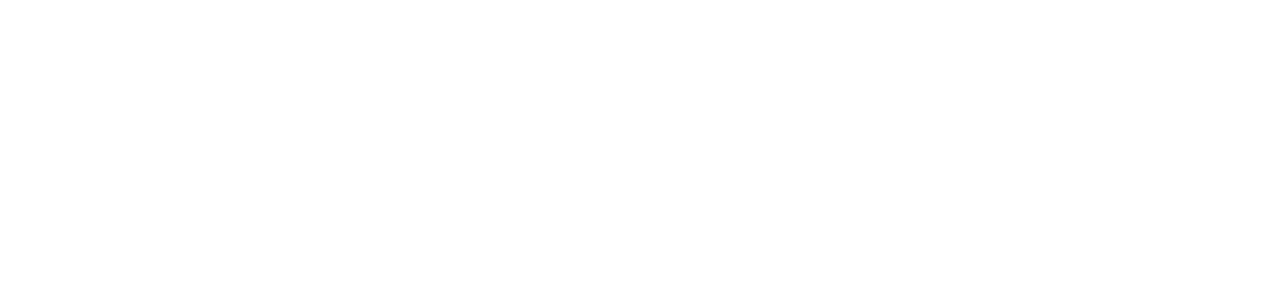
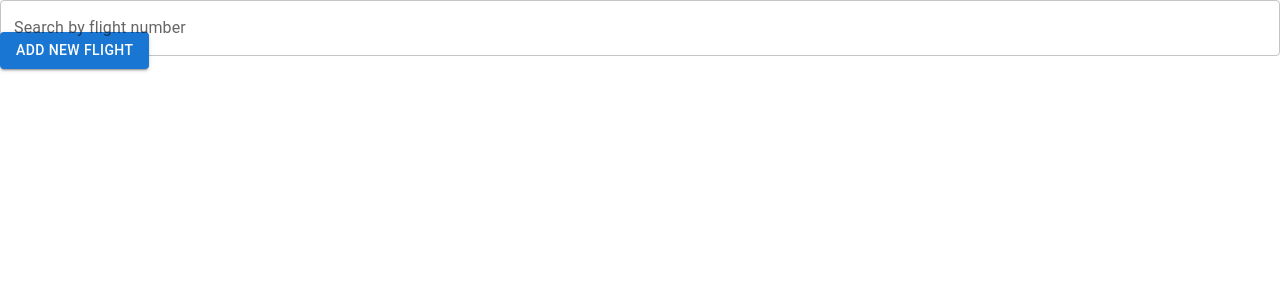
Before and after one commit to TheLastFenderBender/WEB_ENG_PROJECT, a React (Create React App) app in the folder Frontend/: page /flightmanager in a window 1280 px wide. Before the commit this address had no page. Shown: the top 300 px of the page. Built offline with nearby package versions, Linux system fonts and the light colour scheme.

Commit message:
Added Flight Tiling upon search based on flight number

```diff
--- a/Frontend/package.json
+++ b/Frontend/package.json
@@ -10,6 +10,7 @@
     "@testing-library/jest-dom": "^5.17.0",
     "@testing-library/react": "^13.4.0",
     "@testing-library/user-event": "^13.5.0",
+    "axios": "^1.6.2",
     "react": "^18.2.0",
     "react-dom": "^18.2.0",
     "react-router-dom": "^6.21.0",
--- /dev/null
+++ b/Frontend/src/AddFlightButton.js
@@ -0,0 +1,24 @@
+// Import React and React Router components
+import React from 'react';
+import { Link } from 'react-router-dom';
+
+// Import the Material-UI button component
+import { Button } from '@mui/material';
+
+// Define a function that returns a JSX element
+const AddFlightButton = () => {
+  // Return the JSX element
+  return (
+    <Button
+      variant="contained"
+      color="primary"
+      component={Link}
+      to="/add-flight"
+    >
+      Add New Flight
+    </Button>
+  );
+};
+
+// Export the component
+export default AddFlightButton;
--- a/Frontend/src/App.js
+++ b/Frontend/src/App.js
@@ -2,8 +2,9 @@
 import Register from './Register';
 import Login from './Login';
 // import SuperAdmin from './SuperAdminPage';
-import UserDashboard from './UserDashBoard';
+// import UserDashboard from './UserDashBoard';
 import AddFlight from './AddFlight';
+import FlightManagerPage from './FlightManagerPage';
 
 function App() {
   return (
@@ -12,9 +13,10 @@
         <Routes>
           <Route path='/register' element={<Register />} />
           <Route path='/login' element={<Login />} />
-          <Route path='/UserDashBoard' element={<UserDashboard />} />
+          {/* <Route path='/UserDashBoard' element={<UserDashboard />} /> */}
           {/* <Route path='/superadmin' element={<SuperAdmin />} /> */}
           <Route path='/addflight' element={<AddFlight />} />
+          <Route path='/flightmanager' element={<FlightManagerPage />} />
         </Routes>
       </Router>
     </div>
--- /dev/null
+++ b/Frontend/src/FlightCard.js
@@ -0,0 +1,36 @@
+// Import React and Material-UI components
+import React from 'react';
+import { Card, CardContent, CardActions, Typography, Button } from '@mui/material';
+
+// Define a function that takes a flight object as a prop and returns a JSX element
+const FlightCard = ({ flight }) => {
+  // Destructure the flight object to get the relevant properties
+  const { flight_number, departure, arrival, airline, status } = flight;
+
+  // Return the JSX element
+  return (
+    <Card>
+      <CardContent>
+        <Typography variant="h5" component="h2">
+          Flight {flight_number}
+        </Typography>
+        <Typography color="textSecondary">
+          {departure.airport} - {arrival.airport}
+        </Typography>
+        <Typography variant="body2" component="p">
+          {airline.name}
+        </Typography>
+        <Typography variant="body2" component="p">
+          Status: {status}
+        </Typography>
+      </CardContent>
+      <CardActions>
+        <Button size="small" color="primary">View Details</Button>
+        <Button size="small" color="secondary">Edit</Button>
+      </CardActions>
+    </Card>
+  );
+};
+
+// Export the component
+export default FlightCard;
--- /dev/null
+++ b/Frontend/src/FlightGrid.js
@@ -0,0 +1,23 @@
+// Import React and Material-UI components
+import React from 'react';
+import { Grid } from '@mui/material';
+
+// Import the FlightCard component from the previous example
+import FlightCard from './FlightCard';
+
+// Define a function that takes an array of flights as a prop and returns a JSX element
+const FlightGrid = ({ flights }) => {
+  // Return the JSX element
+  return (
+    <Grid container spacing={3}>
+      {flights.map((flight) => (
+        <Grid item xs={12} sm={6} md={4} lg={3} key={flight.flight_number}>
+          <FlightCard flight={flight} />
+        </Grid>
+      ))}
+    </Grid>
+  );
+};
+
+// Export the component
+export default FlightGrid;
--- a/Frontend/src/FlightManagerPage.js
+++ b/Frontend/src/FlightManagerPage.js
@@ -1,29 +1,31 @@
+// Import React and React Hooks
 import React, { useState } from 'react';
 
-// this page will be the landing page for the flight manager.
-// it will display all the flights in the database in a tile format.
-// each tile will have a button to view the flight details
-// and a button to edit the flight details.
-// there will also be a button to add a new flight.
-// the page will also have a search bar to search for flights by flight number.
-// the search bar will be a separate component.
-// the flight tiles will be a separate component.
-// the flight details will be a separate component.
-// the flight edit will be a separate component.
-// the flight add will be a separate component.
+// Import the SearchBar and FlightGrid components from the previous examples
+import SearchBar from './SearchBar';
+import FlightGrid from './FlightGrid';
+import AddFlightButton from './AddFlightButton';
 
+// Define a function that returns a JSX element
 const FlightManagerPage = () => {
+  // Define a state variable for the flight data
+  const [flightData, setFlightData] = useState([]);
 
-    const response = fetch('http://localhost:3000/flights');
-    const flights = response.json();
+  // Define a handler function that updates the flight data state
+  const handleSearch = (data) => {
+    // Set the flight data state to the data
+    setFlightData(data);
+  };
 
+  // Return the JSX element
+  return (
+    <div>
+      <SearchBar onSearch={handleSearch} />
+          <FlightGrid flights={flightData} />
+          <AddFlightButton />
+    </div>
+  );
+};
 
-    return (
-        <div>
-            <h1>Flight Manager Page</h1>
-
-        </div>
-    );
-}
-
+// Export the component
 export default FlightManagerPage;
--- /dev/null
+++ b/Frontend/src/SearchBar.js
@@ -0,0 +1,64 @@
+// Import React, lodash and Material-UI components
+import React, { useState, useEffect } from 'react';
+import { debounce } from 'lodash';
+import { TextField } from '@mui/material';
+
+// Import the getFlightData function from the previous example
+import getFlightData from './getFlightData';
+
+// Define a function that takes a callback function as a prop and returns a JSX element
+const SearchBar = ({ onSearch }) => {
+  // Define a state variable for the search input
+  const [searchInput, setSearchInput] = useState('');
+
+  // Define a debounced function that takes the search input and invokes the callback function with the flight data
+  const debouncedSearch = debounce((searchInput) => {
+    // Call the getFlightData function with the search input and handle the promise
+    getFlightData(searchInput)
+      .then((response) => {
+        // Get the flight data from the response
+        const flightData = response.data.data;
+
+        // Invoke the callback function with the flight data
+        onSearch(flightData);
+      })
+      .catch((error) => {
+        // Handle the error
+        console.error(error);
+      });
+  }, 500); // Set the debounce delay to 500 milliseconds
+
+  // Define a useEffect hook that runs whenever the search input changes
+  useEffect(() => {
+    // Check if the search input is not empty
+    if (searchInput) {
+      // Call the debounced function with the search input
+      debouncedSearch(searchInput);
+    } else {
+      // If the search input is empty, invoke the callback function with an empty array
+      onSearch([]);
+    }
+  }, [searchInput]); // Set the dependency array to the search input
+
+  // Define a handler function that updates the search input state
+  const handleInputChange = (event) => {
+    // Get the value from the event target
+    const value = event.target.value;
+
+    // Set the search input state to the value
+    setSearchInput(value);
+  };
+
+  // Return the JSX element
+  return (
+    <TextField
+      label="Search by flight number"
+      value={searchInput}
+      onChange={handleInputChange}
+      fullWidth
+    />
+  );
+};
+
+// Export the component
+export default SearchBar;
--- /dev/null
+++ b/Frontend/src/getFlightData.js
@@ -0,0 +1,18 @@
+// Import axios
+import axios from 'axios';
+
+// Define the API key and base URL
+const API_KEY = 'b919893bcb6febf1fa61f1e6bbfa465b';
+const BASE_URL = 'http://api.aviationstack.com/v1/flights';
+
+// Define a function that takes a flight number as a parameter and returns a promise
+const getFlightData = (flightNumber) => {
+  // Construct the request URL with the flight number and the API key
+  const requestURL = `${BASE_URL}?flight_number=${flightNumber}&access_key=${API_KEY}`;
+
+  // Return the axios promise
+  return axios.get(requestURL);
+};
+
+// Export the function
+export default getFlightData;
```
Also changed, not shown: 1 other file (tests, documents, lock files or other folders).
